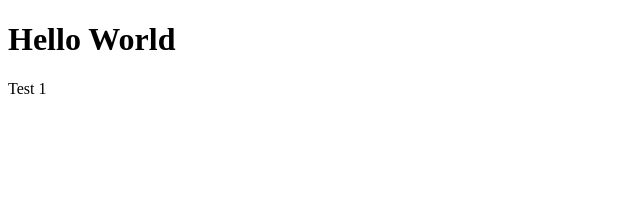
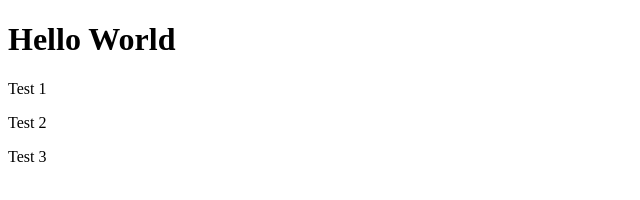
Before and after one commit to mmaines16/demo, a website: page index.html in a window 1280 px wide. Shown: the full height of the page, 0-640 px from the left. Drawn offline with Linux system fonts and the light colour scheme.

Commit message:
test 2-3 divs round 2

```diff
--- a/index.html
+++ b/index.html
@@ -12,5 +12,13 @@
     <div>
         <p>Test 1</p>
     </div>
+
+    <div>
+        <p>Test 2</p>
+    </div>
+
+    <div>
+        <p>Test 3</p>
+    </div>
 </body>
 </html>
```
